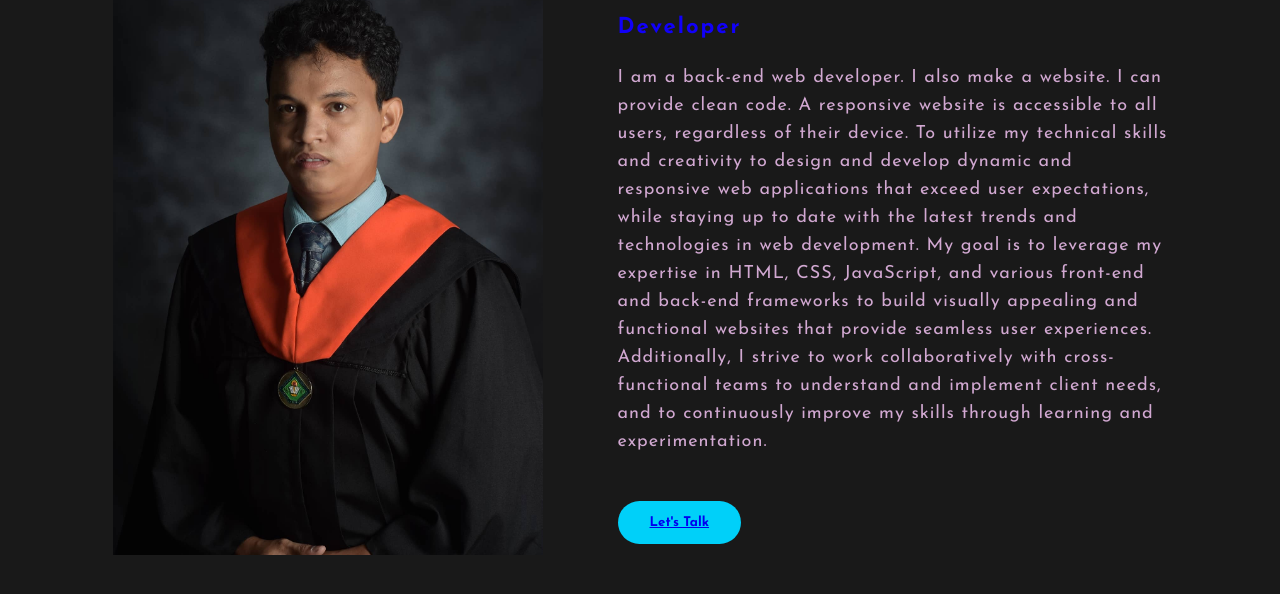
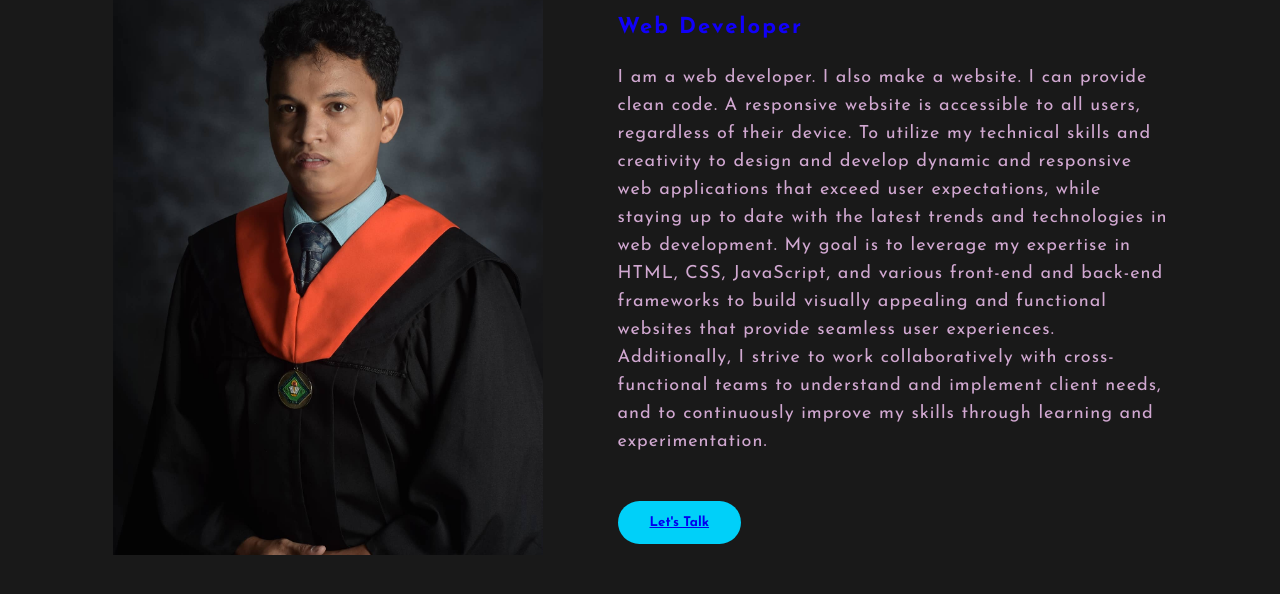
Before and after one commit to hagel0801/hagel0801.github.io, a plain HTML site: page index.html in a window 1280 px wide. Shown: the part 742-1336 px from the top of the page. Drawn offline with Linux system fonts and the light colour scheme.

Commit message:
Update index.html

```diff
--- a/index.html
+++ b/index.html
@@ -41,8 +41,8 @@
 						<img src="img/vergel1.jpg">
 						<div class="about-text">
 							<h2>About Me</h2>
-							<h5><span> Developer</span></h5>
-							<p>I am a back-end web developer. I also make a website. I can provide clean code. A responsive website is accessible to all users, regardless of their device. To utilize my technical skills and creativity
+							<h5><span> Web Developer</span></h5>
+							<p>I am a web developer. I also make a website. I can provide clean code. A responsive website is accessible to all users, regardless of their device. To utilize my technical skills and creativity
 to design and develop dynamic and
 responsive web applications that exceed
 user expectations, while staying up to date
@@ -65,7 +65,7 @@ experimentation.
 				</section>
 	<div class="contact-me">
 		<p>Let me help you for your Website.</p>
-		<a class="button-two" href="https://drive.google.com/file/d/1zDETrRDJ-Y8oW6Oq7G_1kIKe66TDTvK5/view?usp=sharing">Download My CV</a>
+		<a class="button-two" href="https://drive.google.com/drive/folders/1TpzoYWMya3B4MussTv2X2BVPwu8138FY">Download My CV</a>
 	</div>
 
 
```
